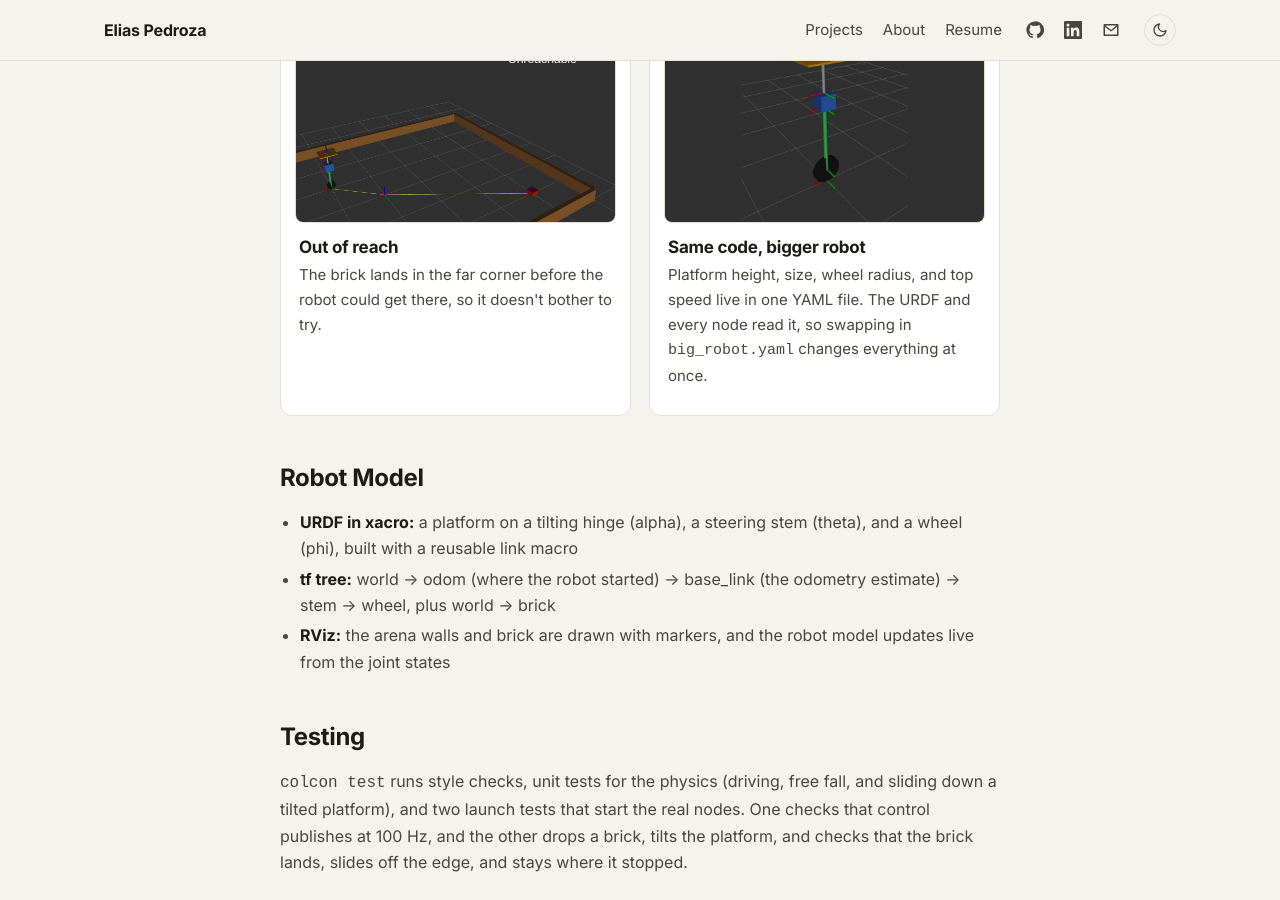
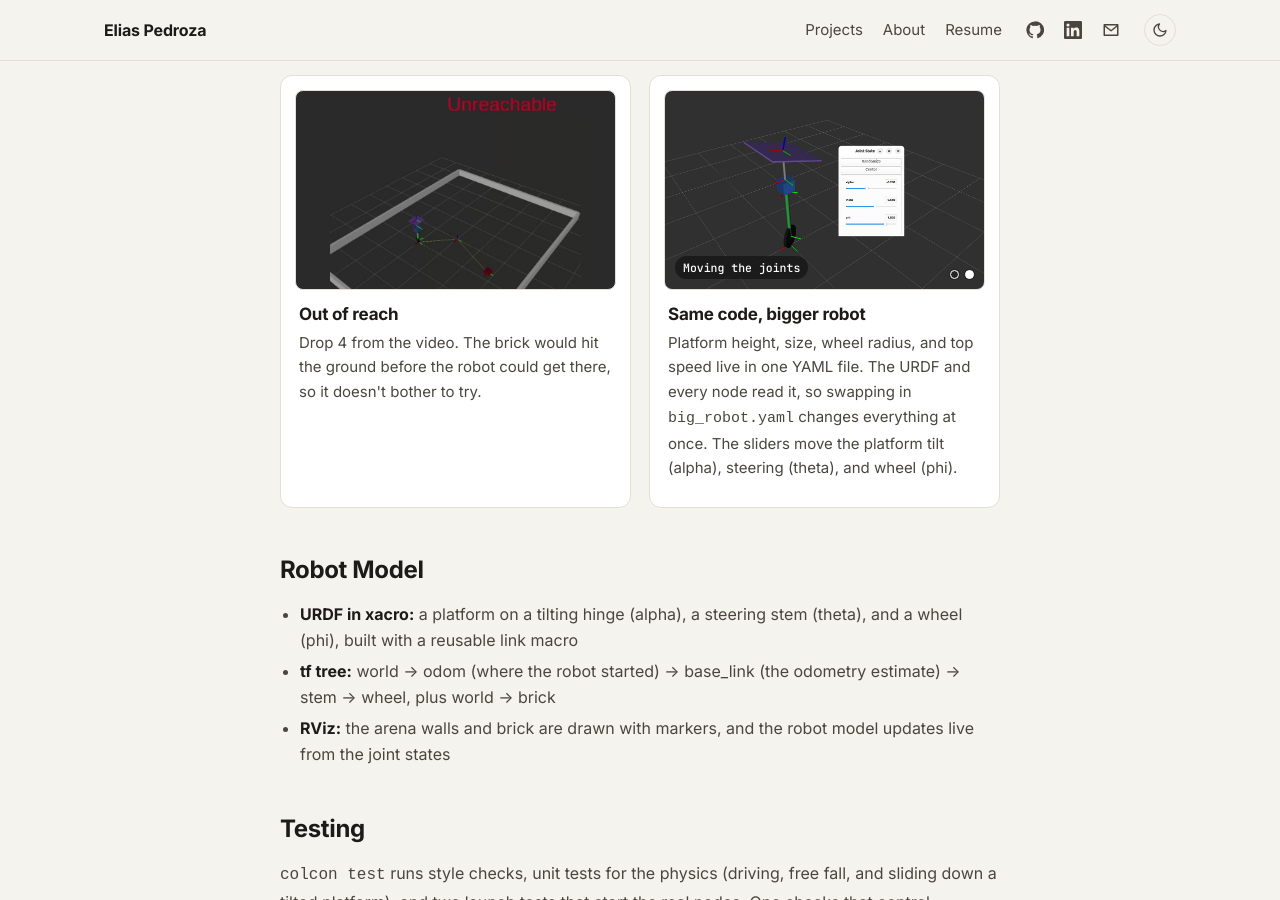
Before and after one commit to eliasrpedroza/eliasrpedroza.github.io, a Jekyll site: the page built from _projects/brick-catcher.md, in a window 1280 px wide and 900 px high, scrolled down 1492 px. Built offline with Jekyll 4.4.1, drawn with Linux system fonts in a browser that asks for light colours; some of the changed text lies outside the part shown.

Commit message:
Brick catcher video and screenshots, IRIS dates

```diff
--- a/_projects/brick-catcher.md
+++ b/_projects/brick-catcher.md
@@ -3,12 +3,13 @@
 context: Course project · Embedded Systems in Robotics, Northwestern
 summary: A simulated robot in ROS 2 that decides if it can reach a falling brick in time, catches it, and tips it off. The physics, control, and decision-making run as separate nodes.
 order: 1
-thumb: /assets/img/projects/brickbot/thumb.jpg
-preview: /assets/video/previews/brickbot.mp4   # plays on the home-page card while hovered
-hero_video: /assets/video/brickbot/catch.mp4
-hero_poster: /assets/video/brickbot/catch.jpg
+thumb: /assets/img/projects/brickbot/cover.jpg
+preview: /assets/video/previews/brickbot-drops.mp4   # plays on the home-page card while hovered
+hero_video: /assets/video/brickbot/drops.mp4
+hero_poster: /assets/video/brickbot/drops.jpg
+hero_portrait: true
 hero_side: true
-hero_caption: "A brick is placed in the air, then dropped. The robot works out that it can make it, drives under the brick, and tilts its platform to dump it (fall slowed 2×)."
+hero_caption: "Five drops in a row. The robot catches the three it can reach in time and skips the other two. Drops 1 and 2 are the same spot, but from 5 m there isn't enough fall time to get there."
 timeline: Oct 2026
 tags: [ROS 2, Python, URDF, tf2, Automated testing]
 results:
@@ -32,12 +33,15 @@
 
 <div class="demo-grid">
   <div class="demo">
-    <a class="demo-media-link" href="/assets/img/projects/brickbot/unreachable.jpg"><img class="demo-media" src="/assets/img/projects/brickbot/unreachable.jpg" alt="RViz showing the robot far from a brick on the ground, with an Unreachable label in the air"></a>
-    <div class="demo-text"><h3>Out of reach</h3><p>The brick lands in the far corner before the robot could get there, so it doesn't bother to try.</p></div>
+    <a class="demo-media-link demo-media-link--fit" style="background: #2a2a2a" href="/assets/img/projects/brickbot/unreachable-drop4.jpg"><img class="demo-media" src="/assets/img/projects/brickbot/unreachable-drop4.jpg" alt="RViz showing the robot far from a brick on the ground, with an Unreachable label in the air"></a>
+    <div class="demo-text"><h3>Out of reach</h3><p>Drop 4 from the video. The brick would hit the ground before the robot could get there, so it doesn't bother to try.</p></div>
   </div>
   <div class="demo">
-    <a class="demo-media-link demo-media-link--fit" style="background: #303030" href="/assets/img/projects/brickbot/big-robot.jpg"><img class="demo-media" src="/assets/img/projects/brickbot/big-robot.jpg" alt="The larger robot configuration in RViz: platform, hinge, stem, and wheel"></a>
-    <div class="demo-text"><h3>Same code, bigger robot</h3><p>Platform height, size, wheel radius, and top speed live in one YAML file. The URDF and every node read it, so swapping in <code>big_robot.yaml</code> changes everything at once.</p></div>
+    <div class="demo-media slideshow" data-interval="3000">
+      <a class="slide is-active" href="/assets/img/projects/brickbot/big-robot-zero.jpg" data-label="big_robot.yaml"><img src="/assets/img/projects/brickbot/big-robot-zero.jpg" alt="The larger robot configuration in RViz next to the joint state sliders, all at zero"></a>
+      <a class="slide" href="/assets/img/projects/brickbot/big-robot-moved.jpg" data-label="Moving the joints"><img src="/assets/img/projects/brickbot/big-robot-moved.jpg" alt="The larger robot with the platform tilted, stem turned, and wheel rotated using the joint state sliders"></a>
+    </div>
+    <div class="demo-text"><h3>Same code, bigger robot</h3><p>Platform height, size, wheel radius, and top speed live in one YAML file. The URDF and every node read it, so swapping in <code>big_robot.yaml</code> changes everything at once. The sliders move the platform tilt (alpha), steering (theta), and wheel (phi).</p></div>
   </div>
 </div>
 
```
Also changed, not shown: _projects/iris.md (+1 -1 lines), _projects/ros2-waypoint-follower.md (+0 -1 lines), assets/img/projects/brickbot/big-robot-moved.jpg (added), assets/img/projects/brickbot/big-robot-zero.jpg (added), assets/img/projects/brickbot/big-robot.jpg (deleted), assets/img/projects/brickbot/cover.jpg (added), assets/img/projects/brickbot/thumb.jpg (deleted), assets/img/projects/brickbot/unreachable-drop4.jpg (added), assets/img/projects/brickbot/unreachable.jpg (deleted), assets/video/brickbot/drops.jpg (added), 3 other files.
